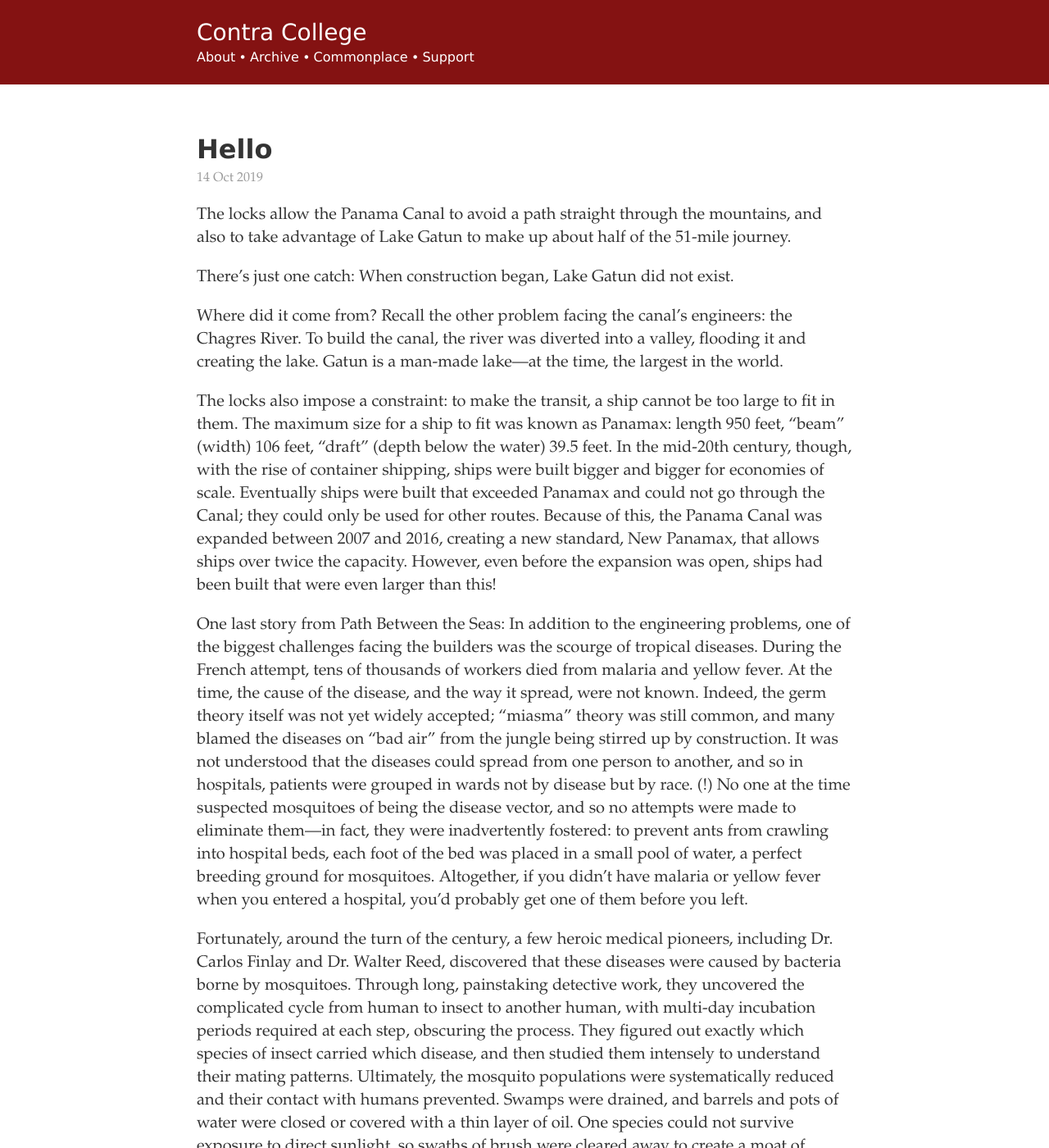
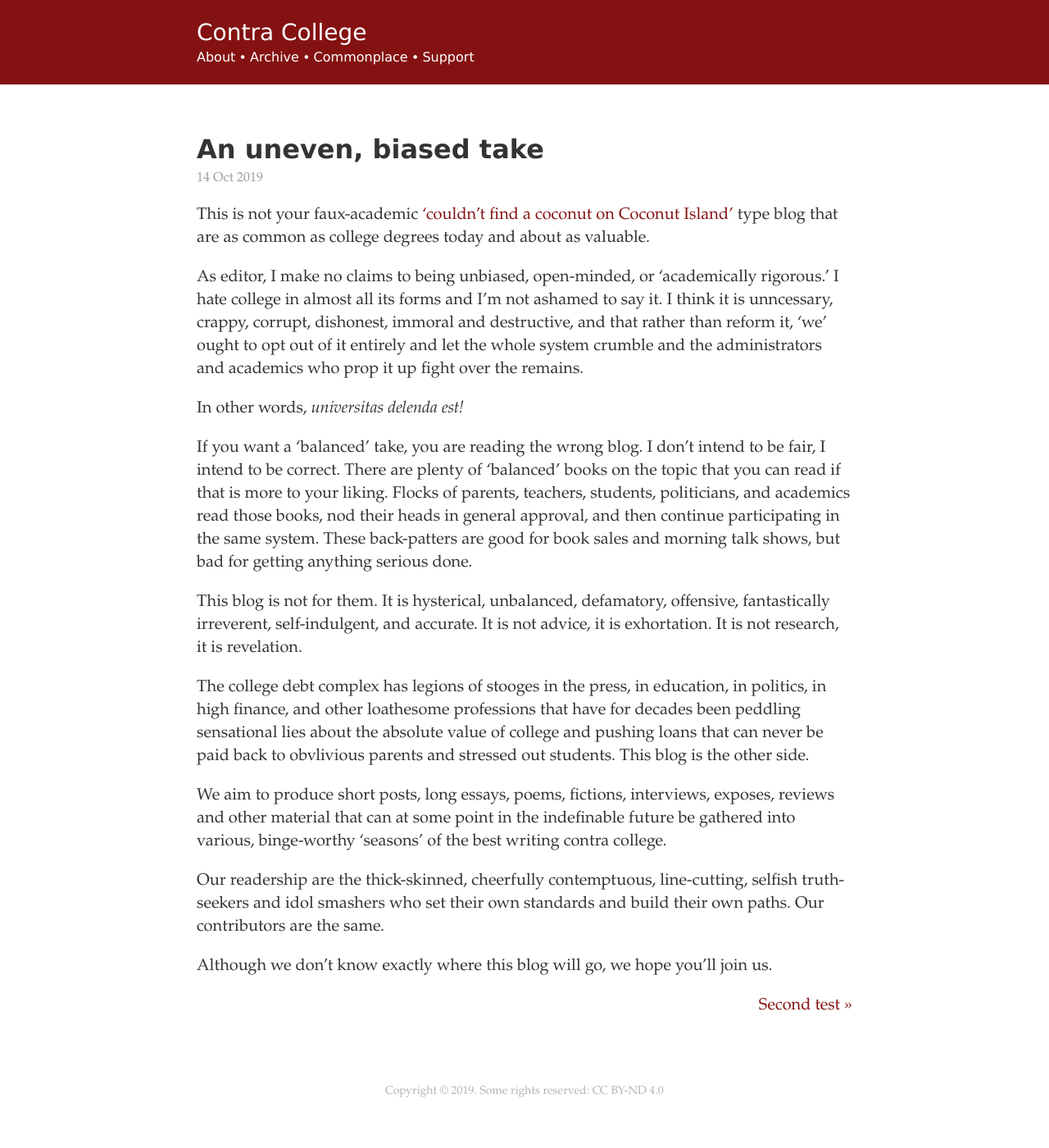
Before and after one commit to derykmakgill/nsi, a Jekyll site: the page built from _posts/2019-10-14-hello.md, in a window 1280 px wide and 1400 px high. Shown: the whole window at 82% size. Built offline with Jekyll 4.4.1, drawn with Linux system fonts in a browser that asks for light colours; some of the changed text lies outside the part shown.

Commit message:
Update 2019-10-14-hello.md

```diff
--- a/_posts/2019-10-14-hello.md
+++ b/_posts/2019-10-14-hello.md
@@ -1,18 +1,22 @@
 ---
 layout: post
-title: Hello
+title: An uneven, biased take
 ---
 
-The locks allow the Panama Canal to avoid a path straight through the mountains, and also to take advantage of Lake Gatun to make up about half of the 51-mile journey.
+This is not your faux-academic ['couldn't find a coconut on Coconut Island'](https://medium.com/incerto/the-intellectual-yet-idiot-13211e2d0577) type blog that are as common as college degrees today and about as valuable.
 
-There’s just one catch: When construction began, Lake Gatun did not exist.
+As editor, I make no claims to being unbiased, open-minded, or 'academically rigorous.' I hate college in almost all its forms and I'm not ashamed to say it. I think it is unncessary, crappy, corrupt, dishonest, immoral and destructive, and that rather than reform it, 'we' ought to opt out of it entirely and let the whole system crumble and the administrators and academics who prop it up fight over the remains.
 
-Where did it come from? Recall the other problem facing the canal’s engineers: the Chagres River. To build the canal, the river was diverted into a valley, flooding it and creating the lake. Gatun is a man-made lake—at the time, the largest in the world.
+In other words, *universitas delenda est!*
 
-The locks also impose a constraint: to make the transit, a ship cannot be too large to fit in them. The maximum size for a ship to fit was known as Panamax: length 950 feet, “beam” (width) 106 feet, “draft” (depth below the water) 39.5 feet. In the mid-20th century, though, with the rise of container shipping, ships were built bigger and bigger for economies of scale. Eventually ships were built that exceeded Panamax and could not go through the Canal; they could only be used for other routes. Because of this, the Panama Canal was expanded between 2007 and 2016, creating a new standard, New Panamax, that allows ships over twice the capacity. However, even before the expansion was open, ships had been built that were even larger than this!
+If you want a 'balanced' take, you are reading the wrong blog. I don't intend to be fair, I intend to be correct. There are plenty of 'balanced' books on the topic that you can read if that is more to your liking. Flocks of parents, teachers, students, politicians, and academics read those books, nod their heads in general approval, and then continue participating in the same system. These back-patters are good for book sales and morning talk shows, but bad for getting anything serious done.
 
-One last story from Path Between the Seas: In addition to the engineering problems, one of the biggest challenges facing the builders was the scourge of tropical diseases. During the French attempt, tens of thousands of workers died from malaria and yellow fever. At the time, the cause of the disease, and the way it spread, were not known. Indeed, the germ theory itself was not yet widely accepted; “miasma” theory was still common, and many blamed the diseases on “bad air” from the jungle being stirred up by construction. It was not understood that the diseases could spread from one person to another, and so in hospitals, patients were grouped in wards not by disease but by race. (!) No one at the time suspected mosquitoes of being the disease vector, and so no attempts were made to eliminate them—in fact, they were inadvertently fostered: to prevent ants from crawling into hospital beds, each foot of the bed was placed in a small pool of water, a perfect breeding ground for mosquitoes. Altogether, if you didn’t have malaria or yellow fever when you entered a hospital, you’d probably get one of them before you left.
+This blog is not for them. It is hysterical, unbalanced, defamatory, offensive, fantastically irreverent, self-indulgent, and accurate. It is not advice, it is exhortation. It is not research, it is revelation.
 
-Fortunately, around the turn of the century, a few heroic medical pioneers, including Dr. Carlos Finlay and Dr. Walter Reed, discovered that these diseases were caused by bacteria borne by mosquitoes. Through long, painstaking detective work, they uncovered the complicated cycle from human to insect to another human, with multi-day incubation periods required at each step, obscuring the process. They figured out exactly which species of insect carried which disease, and then studied them intensely to understand their mating patterns. Ultimately, the mosquito populations were systematically reduced and their contact with humans prevented. Swamps were drained, and barrels and pots of water were closed or covered with a thin layer of oil. One species could not survive exposure to direct sunlight, so swaths of brush were cleared away to create a moat of uncovered land around each human settlement. Together, these measures dramatically reduced cases of malaria and yellow fever, saving tens of thousands of lives during construction.
+The college debt complex has legions of stooges in the press, in education, in politics, in high finance, and other loathesome professions that have for decades been peddling sensational lies about the absolute value of college and pushing loans that can never be paid back to obvlivious parents and stressed out students. This blog is the other side.
 
-Here’s a seven-minute time-lapse vid
+We aim to produce short posts, long essays, poems, fictions, interviews, exposes, reviews and other material that can at some point in the indefinable future be gathered into various, binge-worthy 'seasons' of the best writing contra college.
+
+Our readership are the thick-skinned, cheerfully contemptuous, line-cutting, selfish truth-seekers and idol smashers who set their own standards and build their own paths. Our contributors are the same.
+
+Although we don't know exactly where this blog will go, we hope you'll join us.
```
